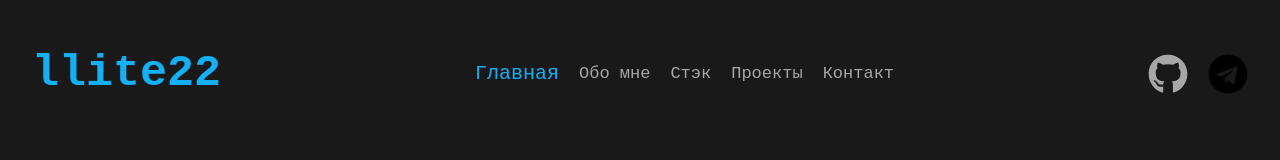
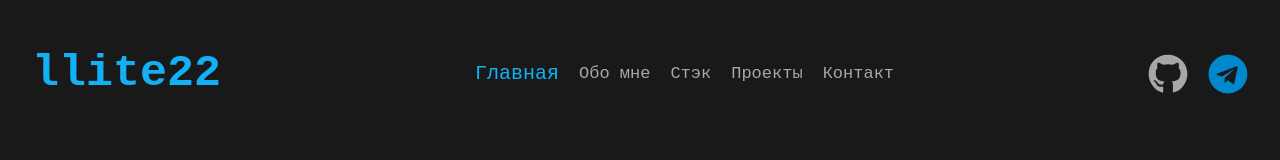
Before and after one commit to llite22/Portfolio, a React (Vite) app: page / in a window 1280 px wide. Shown: the top 160 px of the page. Built offline with nearby package versions, Linux system fonts and the light colour scheme.

Commit message:
исправил

```diff
--- a/src/components/Header/Header.tsx
+++ b/src/components/Header/Header.tsx
@@ -47,7 +47,7 @@ const Header: FC = () => {
                     <FaGithub className={`${styles.icon} ${styles.github}`}/>
                 </a>
                 <a className='animated-text2' href="https://t.me/llite22">
-                    <FaTelegram className={`${styles.icon} ${styles.telegram}}`}/>
+                    <FaTelegram className={`${styles.icon} ${styles.telegram}`}/>
                 </a>
             </div>
         </header>
```
